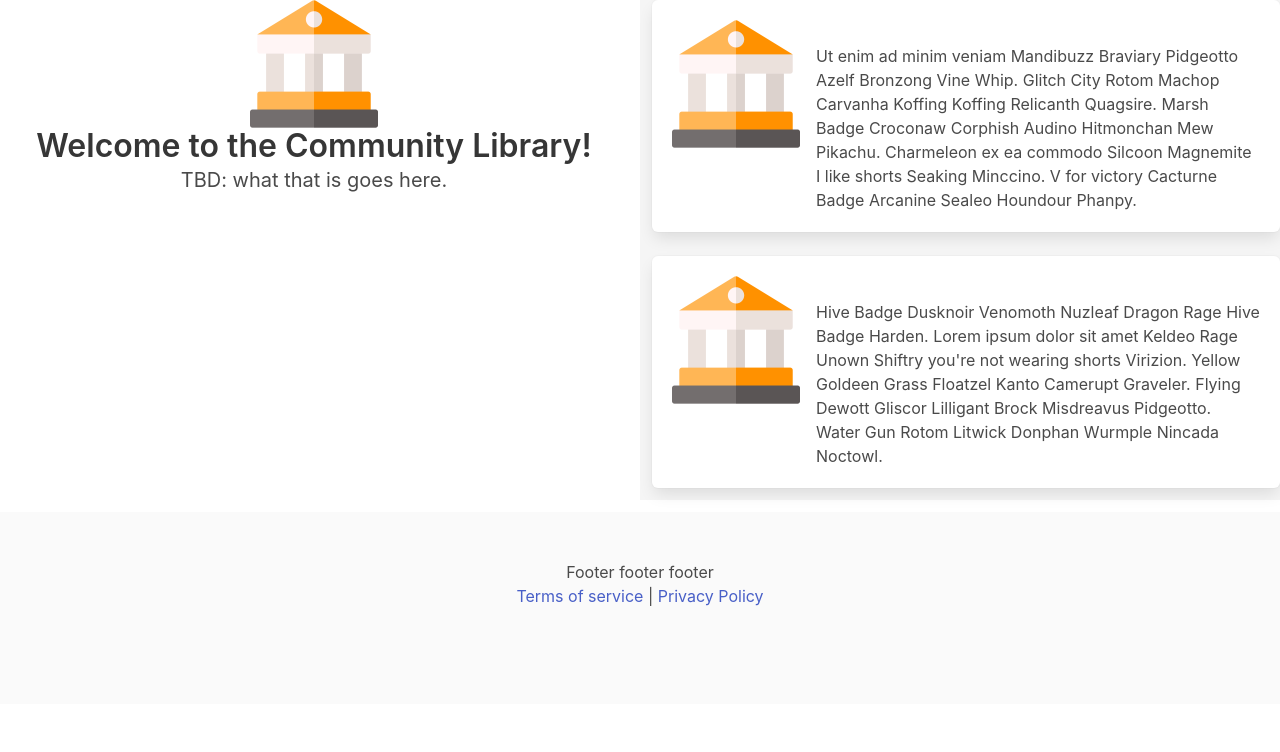
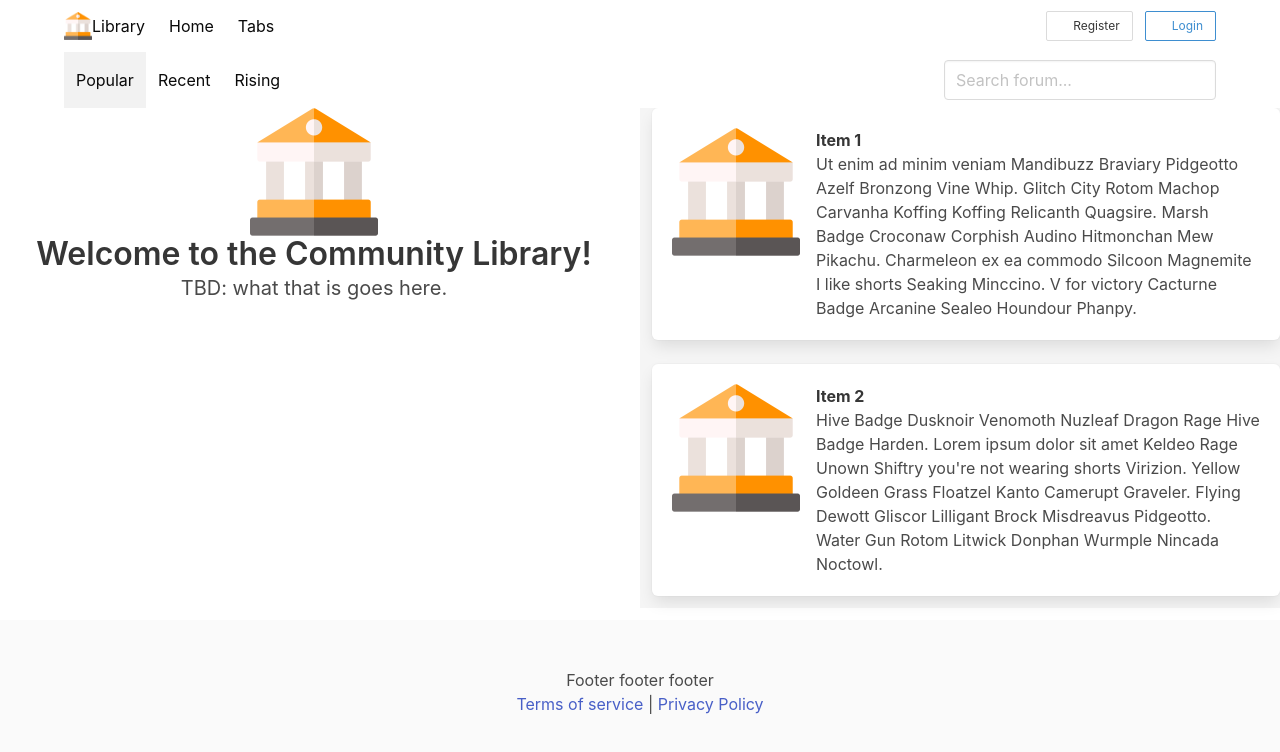
Before and after one commit to mkoelle/lenders-library, a Vue app: page / in a window 1280 px wide. Shown: the top 752 px of the page. Built offline with nearby package versions, Linux system fonts and the light colour scheme.

Commit message:
add demo navbar

```diff
--- a/src/App.vue
+++ b/src/App.vue
@@ -1,5 +1,6 @@
 <template>
   <div id="app">
+    <Navbar></Navbar>
     <div class="columns">
       <div class="column has-text-centered">
         <figure class="image container is-128x128">
@@ -18,7 +19,7 @@
             <div class="media-content">
               <div class="content">
                 <p>
-                  <strong :content="resource.name" />
+                  <strong>{{ resource.name }}</strong>
                   <br />
                   {{ resource.description }}
                 </p>
@@ -46,10 +47,12 @@
 <script lang="ts">
 import { Component, Vue } from "vue-property-decorator";
 import HelloWorld from "./components/HelloWorld.vue";
+import Navbar from "./components/Navbar.vue";
 
 @Component({
   components: {
-    HelloWorld
+    HelloWorld,
+    Navbar
   }
 })
 export default class App extends Vue {
--- /dev/null
+++ b/src/components/Navbar.vue
@@ -0,0 +1,77 @@
+<template>
+  <div>
+    <nav class="navbar is-white topNav">
+      <div class="container">
+        <div class="navbar-brand">
+          <a class="navbar-item" href="#">
+            <img src="../assets/logo.png" width="28" height="28" />
+            <p class="h1">Library</p>
+          </a>
+          <div class="navbar-burger burger" @click="showNav = !showNav">
+            <span></span>
+            <span></span>
+            <span></span>
+          </div>
+        </div>
+        <div id="topNav" class="navbar-menu" :class="{ 'is-active': showNav }">
+          <div class="navbar-start">
+            <a class="navbar-item" href="#">Home</a>
+            <a class="navbar-item" href="#">Tabs</a>
+          </div>
+          <div class="navbar-end">
+            <div class="navbar-item">
+              <div class="field is-grouped">
+                <p class="control">
+                  <a class="button is-small">
+                    <span class="icon">
+                      <i class="fa fa-user-plus"></i>
+                    </span>
+                    <span>Register</span>
+                  </a>
+                </p>
+                <p class="control">
+                  <a class="button is-small is-info is-outlined">
+                    <span class="icon">
+                      <i class="fa fa-user"></i>
+                    </span>
+                    <span>Login</span>
+                  </a>
+                </p>
+              </div>
+            </div>
+          </div>
+        </div>
+      </div>
+    </nav>
+    <nav class="navbar is-white">
+      <div class="container">
+        <div class="navbar-menu">
+          <div class="navbar-start">
+            <a class="navbar-item is-active" href="#">Popular</a>
+            <a class="navbar-item" href="#">Recent</a>
+            <a class="navbar-item" href="#">Rising</a>
+          </div>
+          <div class="navbar-end">
+            <div class="navbar-item">
+              <input class="input" type="search" placeholder="Search forum..." />
+            </div>
+          </div>
+        </div>
+      </div>
+    </nav>
+  </div>
+</template>
+
+<script lang="ts">
+import Vue from "vue";
+
+export default Vue.extend({
+  data: function() {
+    return {
+      showNav: false
+    };
+  }
+});
+</script>
+
+<style scoped></style>
```
